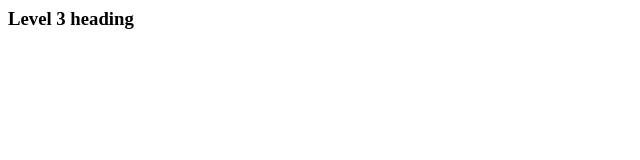
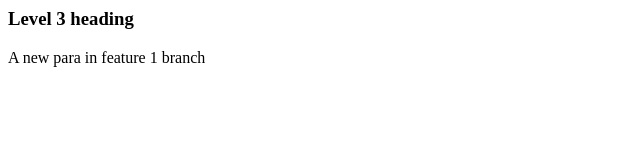
Before and after one commit to Ind1204/LocalRepo, a plain HTML site: page index.html in a window 1280 px wide. Shown: the whole page, without its empty margins (0-640 px from the left). Drawn offline with Linux system fonts and the light colour scheme.

Commit message:
added new para for this branch

```diff
--- a/index.html
+++ b/index.html
@@ -1 +1,2 @@
 <h3>Level 3 heading</h3>
+<p>A new para in feature 1 branch</p>
```
